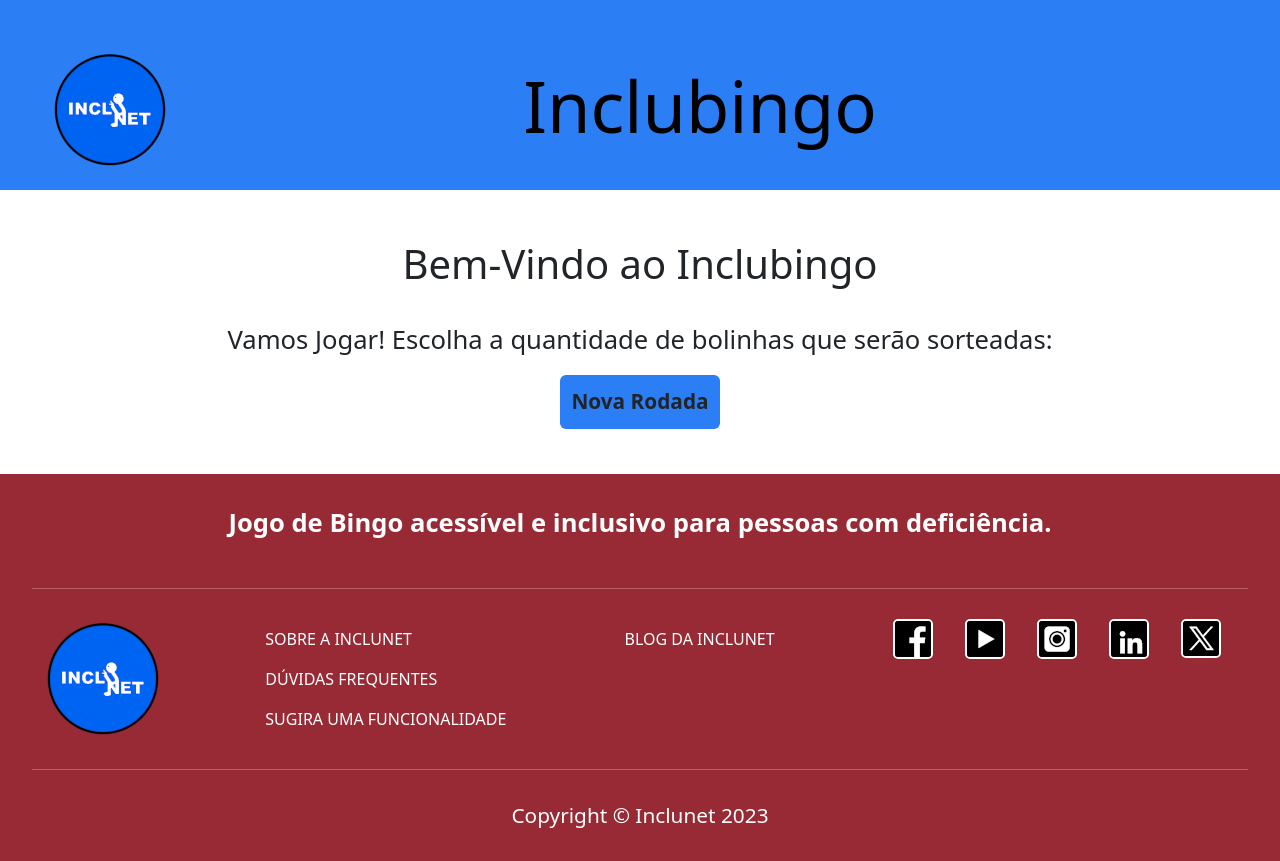
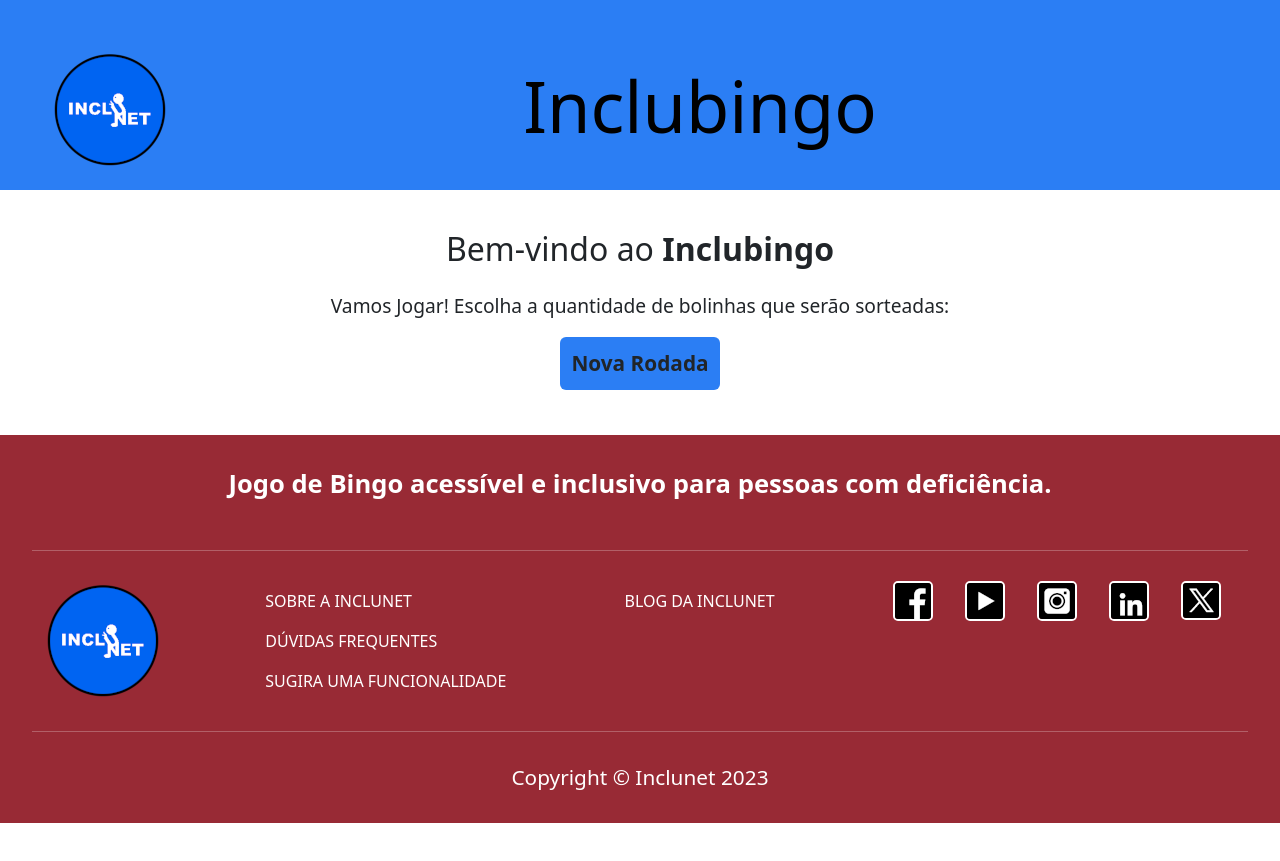
Before and after one commit to inclunet/bin-go, a SvelteKit app in the folder bingo/: page /card/new in a window 1280 px wide. After the commit the page ends 823 px from the top, so only its background shows below. Built offline with nearby package versions, Linux system fonts and the light colour scheme.

Commit message:
refactoring spacing and font size

```diff
--- a/bingo/src/routes/card/new/+page.svelte
+++ b/bingo/src/routes/card/new/+page.svelte
@@ -8,8 +8,8 @@
 <PageTitle title="Nova Rodada" />
 
 <div class="container-fluid d-flex align-items-center flex-column">
-    <h2 class="text-center">Bem-Vindo ao Inclubingo</h2>
-    <p class="text-center">
+    <h2 class="text-center">Bem-vindo ao <strong>Inclubingo</strong></h2>
+    <p class="text-center my-3">
         Vamos Jogar! Escolha a quantidade de bolinhas que serão sorteadas:
     </p>
     <NewRound bind:card />
@@ -17,13 +17,12 @@
 
 <style>
     h2 {
-        margin-top: 50px;
-        font-size: 2.5em;
+        margin-top: 40px;
+        font-size: 2em;
     }
     p {
-        margin-top: 25px;
         padding: 0 10px 0 10px;
-        font-size: 1.6em;
+        font-size: 1.2em;
     }
     @media (max-width: 450px) {
         h2 {
@@ -34,7 +33,6 @@
         p {
             margin: 0;
             margin-bottom: 20px;
-            font-size: 1em;
         }
     }
 </style>
```
